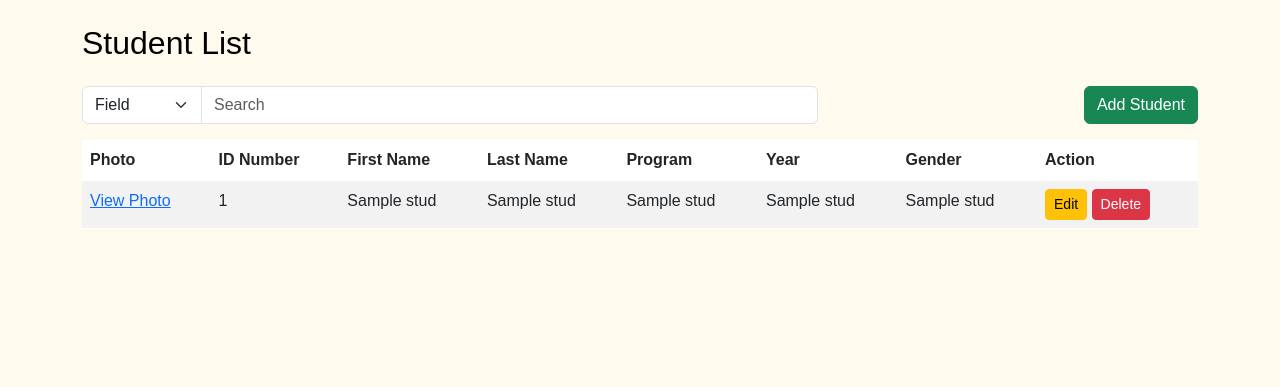
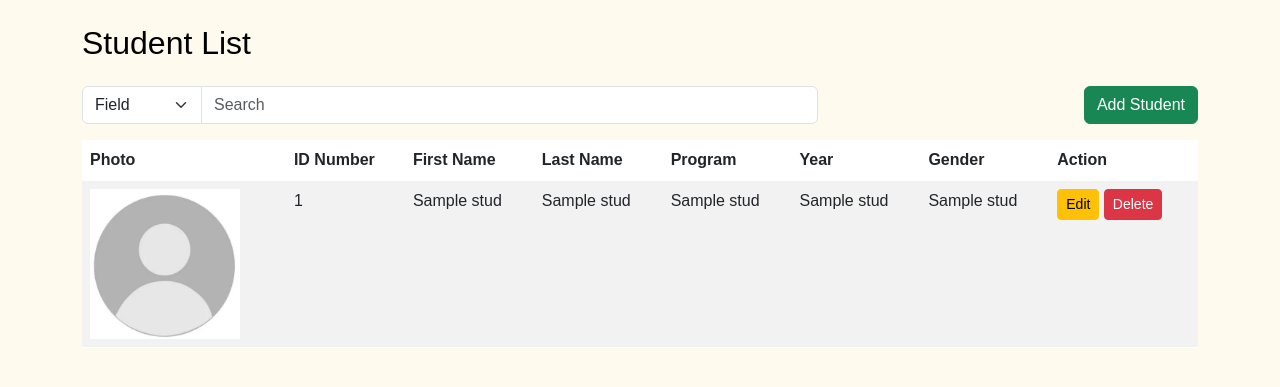
Before and after one commit to noobie-kerb/SSIS-Flask, a Python web app: template app/templates/student.html in a window 1280 px wide. Shown: the part 70-457 px from the top of the page. Run offline with Jinja, Linux system fonts and the light colour scheme; the template is opened without the code that fills it: most values are stand-ins (such as "Sample title", 1, 10 or a date in 2020); form fields are guessed from the names that the template uses; some libraries are stand-ins or nearby versions.

Commit message:
pagination

```diff
--- a/app/models/student_model.py
+++ b/app/models/student_model.py
@@ -14,7 +14,8 @@ def get_total_students():
 def get_students(per_page, offset):
     db, cursor = database_connect()
     try:
-        cursor.execute( "SELECT student_id, first_name, last_name, program, year, gender, photo_url FROM Student LIMIT %s OFFSET %s",
+
+        cursor.execute("SELECT s.student_id, s.first_name, s.last_name, CONCAT(p.program_code,'(', c.college_name, ')') as program_college, s.year, s.gender, s.photo_url FROM Student s JOIN program p ON s.program = p.program_code JOIN college c ON p.college = c.college_code LIMIT %s OFFSET %s",
             (per_page, offset)
         )
         return cursor.fetchall()
--- a/app/static/css/styles.css
+++ b/app/static/css/styles.css
@@ -157,3 +157,7 @@ th {
     border: none;
     cursor: pointer;
 }
+.image-style {
+    height: auto;
+    width: 150px;
+}
--- a/app/static/js/student_edit.js
+++ b/app/static/js/student_edit.js
@@ -60,7 +60,7 @@ document.addEventListener('DOMContentLoaded', function() {
                 const IDMatch = cells[1].textContent.toUpperCase().includes(filter);
                 const FirstNameMatch = cells[2].textContent.toUpperCase().includes(filter);
                 const LastNameMatch = cells[3].textContent.toUpperCase().includes(filter);
-                const ProgramMatch = cells[4].textContent.toUpperCase().startsWith(filter);
+                const ProgramMatch = cells[4].textContent.toUpperCase().includes(filter);
                 const YearMatch = cells[5].textContent.toUpperCase().startsWith(filter);
                 const GenderMatch = cells[6].textContent.toUpperCase().startsWith(filter);
 
@@ -74,7 +74,7 @@ document.addEventListener('DOMContentLoaded', function() {
                 match = cells[3].textContent.toUpperCase().includes(filter);
             }
             else if (fieldIndex === '3'){
-                match = cells[4].textContent.toUpperCase().startsWith(filter);
+                match = cells[4].textContent.toUpperCase().includes(filter);
             }
             else if (fieldIndex === '4'){
                 match = cells[5].textContent.toUpperCase().startsWith(filter);
--- a/app/templates/student.html
+++ b/app/templates/student.html
@@ -48,9 +48,7 @@
                 {% for stud in student %}
                 <tr>
                     <td>
-                        <a href="#" class="view-photo" data-photo-url="{% if stud[6] %}{{ stud[6] }}{% else %}{{ url_for('static', filename='images/default-avatar.png') }}{% endif %}" data-student-name="{{ stud[1] }} {{ stud[2] }}">
-                            View Photo
-                        </a>
+                        <img class="image-style" src = "{% if stud[6] %}{{stud[6]}}{% else %}{{url_for('static', filename='images/default-avatar.png')}}{% endif %}">
                     </td>
                     <td>{{ stud[0] }}</td>
                     <td>{{ stud[1] }}</td>
```
Also changed, not shown: app/student/controller.py (+5 -2 lines), app/student/forms.py (+10 -1 lines).
